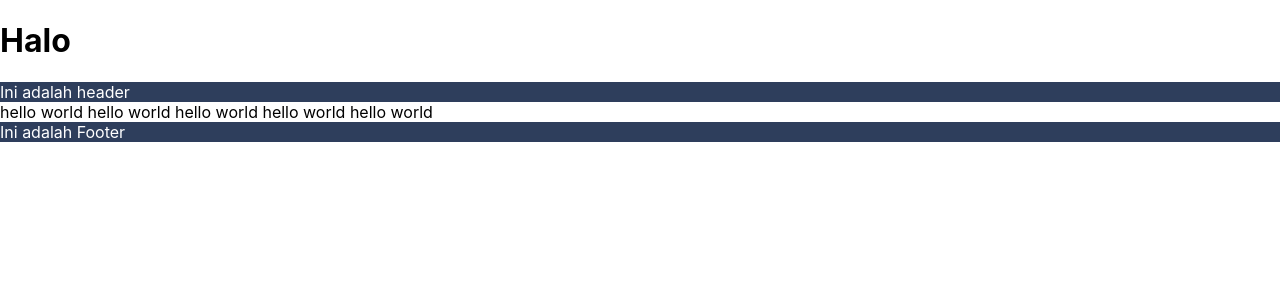
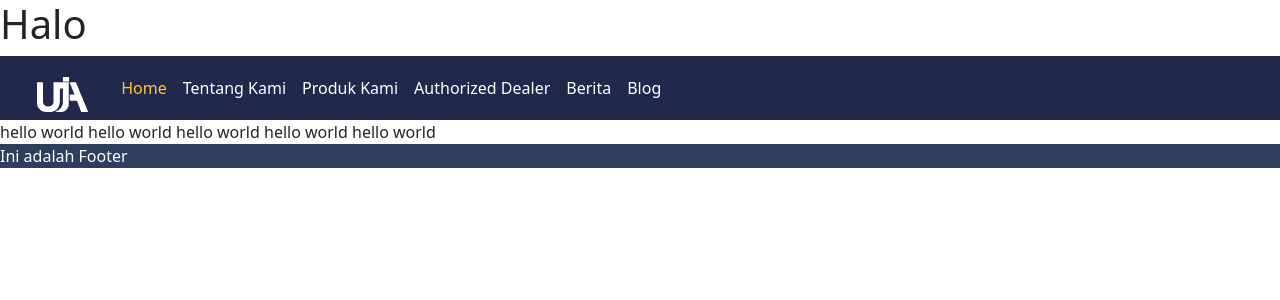
Before and after one commit to joko19/usaha-jaya-adiperkasa, a React (Create React App) app: page / in a window 1280 px wide. Shown: the top 300 px of the page. Built offline with nearby package versions, Linux system fonts and the light colour scheme.

Commit message:
Nav Bar Home Page

```diff
--- a/package.json
+++ b/package.json
@@ -7,7 +7,9 @@
     "@testing-library/jest-dom": "^5.11.4",
     "@testing-library/react": "^11.1.0",
     "@testing-library/user-event": "^12.1.10",
+    "bootstrap": "^5.0.0-beta3",
     "react": "^17.0.2",
+    "react-bootstrap": "^1.5.2",
     "react-dom": "^17.0.2",
     "react-router-dom": "^5.2.0",
     "react-scripts": "4.0.3",
--- a/src/component/Header.js
+++ b/src/component/Header.js
@@ -1,9 +1,46 @@
 import React from "react";
+import { Navbar } from "react-bootstrap";
+import { Nav } from "react-bootstrap";
+import { Form } from "react-bootstrap";
+import { FormControl } from "react-bootstrap";
+import { NavDropdown } from "react-bootstrap";
+import { Button } from "react-bootstrap";
+import "bootstrap/dist/css/bootstrap.min.css";
+import './header.css'
 
 function Header() {
   return (
-    <div style={{ backgroundColor: "#2E3E5C", color: "white" }}>
-      Ini adalah header
+    <div style={{ backgroundColor: "#22284C", color: "white" }}>
+     <nav class="navbar navbar-expand-lg navbar " style={{backgroundColor: "#22284C", color: "white"}}>
+  <div class="container-fluid">
+    <img class="logowhite" src="logo_uja putih 1.png"></img>
+    <button class="navbar-toggler" type="button" data-bs-toggle="collapse" data-bs-target="#navbarNav" aria-controls="navbarNav" aria-expanded="false" aria-label="Toggle navigation">
+      <span class="navbar-toggler-icon"></span>
+    </button>
+    <div class="collapse navbar-collapse" id="navbarNav">
+      <ul class="navbar-nav">
+        <li class="nav-item">
+          <a class="nav-link active" aria-current="page" href="#">Home</a>
+        </li>
+        <li class="nav-item">
+          <a class="nav-link" href="#">Tentang Kami</a>
+        </li>
+        <li class="nav-item">
+          <a class="nav-link" href="#">Produk Kami</a>
+        </li>
+        <li class="nav-item">
+          <a class="nav-link" href="#">Authorized Dealer</a>
+        </li>
+        <li class="nav-item">
+          <a class="nav-link" href="#">Berita</a>
+        </li>
+        <li class="nav-item">
+          <a class="nav-link" href="#">Blog</a>
+        </li>
+      </ul>
+    </div>
+  </div>
+</nav>
     </div>
   );
 }
--- /dev/null
+++ b/src/component/header.css
@@ -0,0 +1,17 @@
+.nav-link.active {
+  color: #ffc639;
+}
+
+.nav-link {
+  color: #ffffff;
+}
+
+.navbar .navbar-expand-lg .navbar {
+  padding-top: 1%;
+}
+
+.logowhite {
+  padding-left: 2%;
+  padding-right: 2%;
+  padding-top: 1%;
+}
--- a/src/index.css
+++ b/src/index.css
@@ -1,13 +1,13 @@
 body {
   margin: 0;
-  font-family: -apple-system, BlinkMacSystemFont, 'Segoe UI', 'Roboto', 'Oxygen',
-    'Ubuntu', 'Cantarell', 'Fira Sans', 'Droid Sans', 'Helvetica Neue',
+  font-family: -apple-system, BlinkMacSystemFont, "Segoe UI", "Roboto", "Oxygen",
+    "Ubuntu", "Cantarell", "Fira Sans", "Droid Sans", "Helvetica Neue",
     sans-serif;
   -webkit-font-smoothing: antialiased;
   -moz-osx-font-smoothing: grayscale;
 }
 
 code {
-  font-family: source-code-pro, Menlo, Monaco, Consolas, 'Courier New',
+  font-family: source-code-pro, Menlo, Monaco, Consolas, "Courier New",
     monospace;
 }
```
Also changed, not shown: public/logo_uja putih 1.png (added), 1 other file (tests, documents, lock files or other folders).
